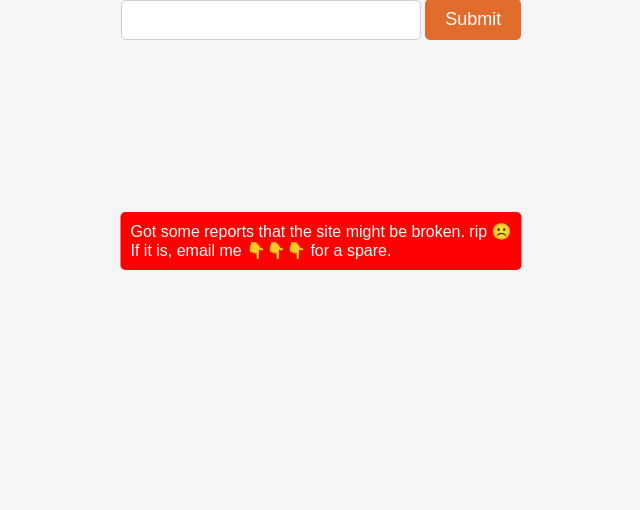
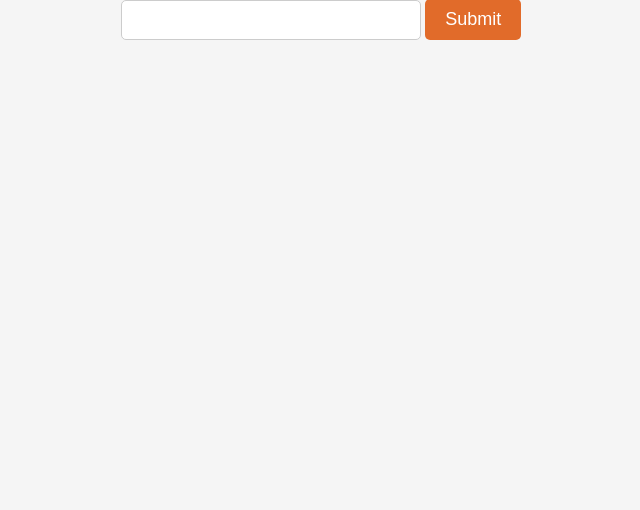
Before and after one commit to Jsontran5/Wingstop-Free-Fries, a Flask app: page /bp in a window 1280 px wide. Shown: the part 180-690 px from the top of the page, without its empty margins (319-959 px from the left). Run offline with Flask 3, Linux system fonts and the light colour scheme.

Commit message:
removed error notice

```diff
--- a/templates/base.html
+++ b/templates/base.html
@@ -90,9 +90,9 @@
     </ul>
     {% block content %}{% endblock %}
 
-    <div class="site-down-note">
+    <!-- <div class="site-down-note">
         Got some reports that the site might be broken. rip ☹️ <br />If it is, email me 👇👇👇 for a spare.
-    </div>
+    </div> -->
 
     <footer>
         Contact <a href="mailto:foodsurveycodes@gmail.com">foodsurveycodes@gmail.com</a> if the site is broken (make
```
